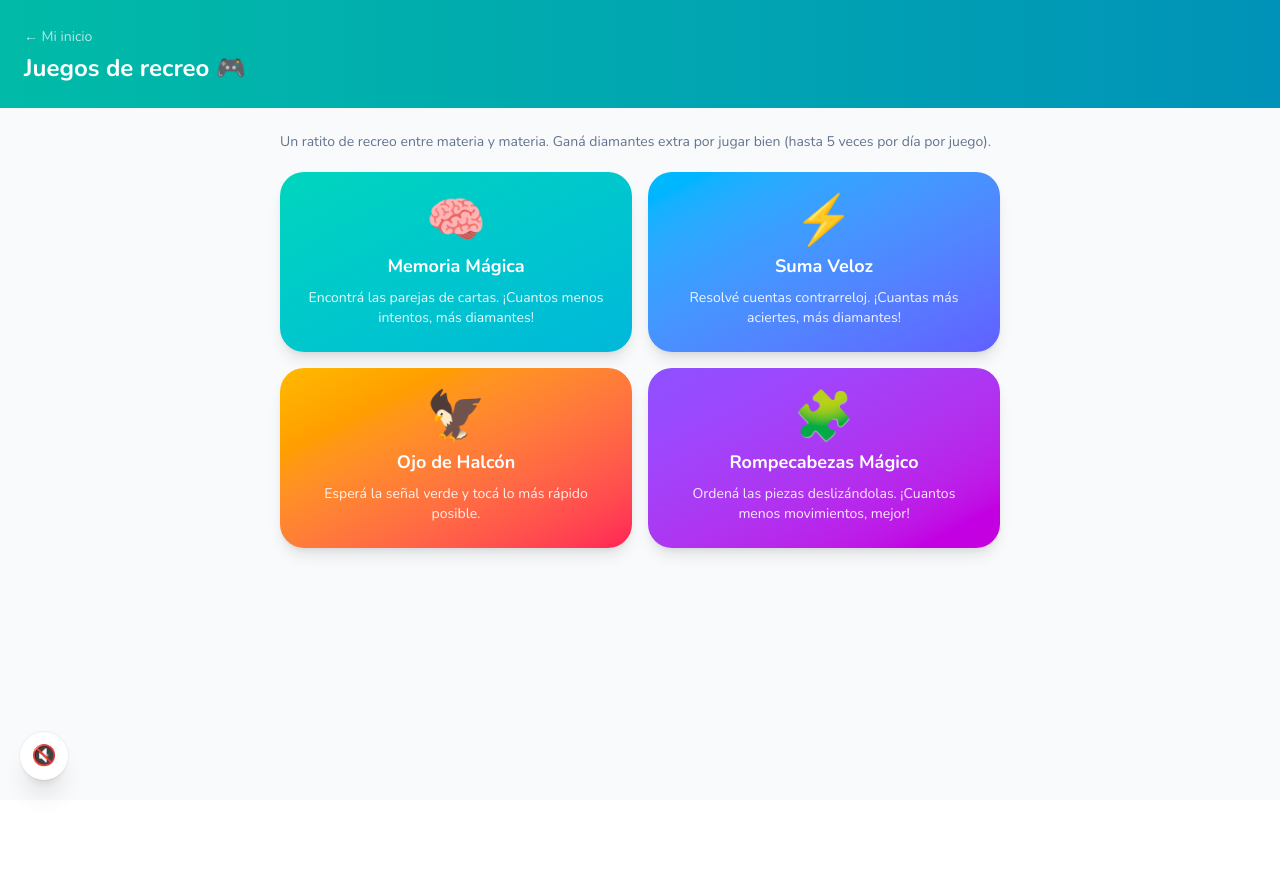
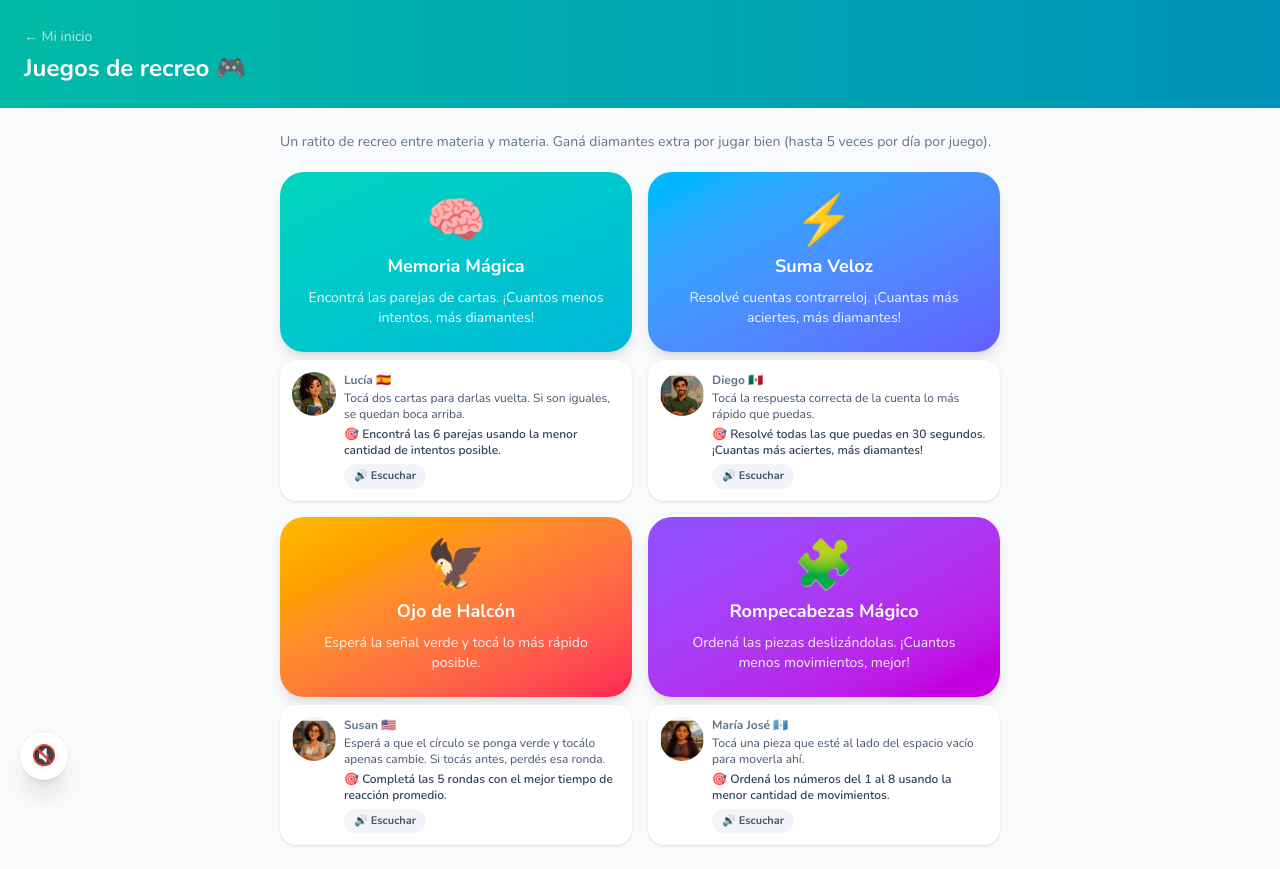
Before and after one commit to cantera-gt/academia-magica, a Next.js app: page /alumno/juegos in a window 1280 px wide. Before the commit the page ends 800 px from the top, so only its background shows below. Built offline with nearby package versions, Linux system fonts and the light colour scheme.

Commit message:
Profesor guia con instrucciones y objetivo en cada minijuego

```diff
--- a/src/app/alumno/juegos/page.tsx
+++ b/src/app/alumno/juegos/page.tsx
@@ -1,56 +1,107 @@
 "use client";
 
+import { useState } from "react";
 import Link from "next/link";
 import { motion } from "framer-motion";
 import { staggerContainer, staggerItem, SPRING_PLAYFUL } from "@/lib/motion";
+import { speakText, stopSpeaking } from "@/lib/speech";
 
 const GAMES = [
   {
     slug: "memoria",
-    name: "Memoria Mágica",
-    icon: "🧠",
-    description: "Encontrá las parejas de cartas. ¡Cuantos menos intentos, más diamantes!",
+    name: "Memoria M\u00e1gica",
+    icon: "\ud83e\udde0",
+    description: "Encontr\u00e1 las parejas de cartas. \u00a1Cuantos menos intentos, m\u00e1s diamantes!",
     color: "from-teal-400 to-cyan-500",
+    teacher: {
+      name: "Luc\u00eda",
+      flag: "\ud83c\uddea\ud83c\uddf8",
+      img: "/profesores/lucia.webp",
+      voice: "es-ES-ElviraNeural",
+      howTo:
+        "Toc\u00e1 dos cartas para darlas vuelta. Si son iguales, se quedan boca arriba.",
+      goal: "Encontr\u00e1 las 6 parejas usando la menor cantidad de intentos posible.",
+    },
   },
   {
     slug: "suma-veloz",
     name: "Suma Veloz",
-    icon: "⚡",
-    description: "Resolvé cuentas contrarreloj. ¡Cuantas más aciertes, más diamantes!",
+    icon: "\u26a1",
+    description: "Resolv\u00e9 cuentas contrarreloj. \u00a1Cuantas m\u00e1s aciertes, m\u00e1s diamantes!",
     color: "from-sky-400 to-indigo-500",
+    teacher: {
+      name: "Diego",
+      flag: "\ud83c\uddf2\ud83c\uddfd",
+      img: "/profesores/diego.webp",
+      voice: "es-MX-JorgeNeural",
+      howTo: "Toc\u00e1 la respuesta correcta de la cuenta lo m\u00e1s r\u00e1pido que puedas.",
+      goal: "Resolv\u00e9 todas las que puedas en 30 segundos. \u00a1Cuantas m\u00e1s aciertes, m\u00e1s diamantes!",
+    },
   },
   {
     slug: "reflejos",
-    name: "Ojo de Halcón",
-    icon: "🦅",
-    description: "Esperá la señal verde y tocá lo más rápido posible.",
+    name: "Ojo de Halc\u00f3n",
+    icon: "\ud83e\udd85",
+    description: "Esper\u00e1 la se\u00f1al verde y toc\u00e1 lo m\u00e1s r\u00e1pido posible.",
     color: "from-amber-400 to-rose-500",
+    teacher: {
+      name: "Susan",
+      flag: "\ud83c\uddfa\ud83c\uddf8",
+      img: "/profesores/susan.webp",
+      voice: "es-US-PalomaNeural",
+      howTo:
+        "Esper\u00e1 a que el c\u00edrculo se ponga verde y toc\u00e1lo apenas cambie. Si toc\u00e1s antes, perd\u00e9s esa ronda.",
+      goal: "Complet\u00e1 las 5 rondas con el mejor tiempo de reacci\u00f3n promedio.",
+    },
   },
   {
     slug: "puzzle",
-    name: "Rompecabezas Mágico",
-    icon: "🧩",
-    description: "Ordená las piezas deslizándolas. ¡Cuantos menos movimientos, mejor!",
+    name: "Rompecabezas M\u00e1gico",
+    icon: "\ud83e\udde9",
+    description: "Orden\u00e1 las piezas desliz\u00e1ndolas. \u00a1Cuantos menos movimientos, mejor!",
     color: "from-violet-500 to-fuchsia-600",
+    teacher: {
+      name: "Mar\u00eda Jos\u00e9",
+      flag: "\ud83c\uddec\ud83c\uddf9",
+      img: "/profesores/maria-jose.webp",
+      voice: "es-GT-MartaNeural",
+      howTo: "Toc\u00e1 una pieza que est\u00e9 al lado del espacio vac\u00edo para moverla ah\u00ed.",
+      goal: "Orden\u00e1 los n\u00fameros del 1 al 8 usando la menor cantidad de movimientos.",
+    },
   },
 ];
 
 export default function JuegosPage() {
+  const [speakingSlug, setSpeakingSlug] = useState<string | null>(null);
+
+  function handleSpeak(slug: string, text: string, voice: string) {
+    if (speakingSlug === slug) {
+      stopSpeaking();
+      setSpeakingSlug(null);
+      return;
+    }
+    speakText(
+      text,
+      voice,
+      () => setSpeakingSlug(slug),
+      () => setSpeakingSlug((s) => (s === slug ? null : s))
+    );
+  }
+
   return (
     <main className="min-h-screen bg-slate-50">
       <header className="flex items-center justify-between bg-gradient-to-r from-teal-500 to-cyan-600 px-6 py-6 text-white">
         <div>
           <Link href="/alumno/inicio" className="text-sm text-white/70 hover:text-white">
-            ← Mi inicio
+            {"\u2190 Mi inicio"}
           </Link>
-          <h1 className="mt-1 text-2xl font-bold">Juegos de recreo 🎮</h1>
+          <h1 className="mt-1 text-2xl font-bold">{"Juegos de recreo \ud83c\udfae"}</h1>
         </div>
       </header>
 
       <div className="mx-auto max-w-3xl p-6">
         <p className="mb-5 text-sm text-slate-500">
-          Un ratito de recreo entre materia y materia. Ganá diamantes extra por jugar bien
-          (hasta 5 veces por día por juego).
+          {"Un ratito de recreo entre materia y materia. Gan\u00e1 diamantes extra por jugar bien (hasta 5 veces por d\u00eda por juego)."}
         </p>
         <motion.div
           initial="initial"
@@ -59,7 +110,7 @@ export default function JuegosPage() {
           className="grid grid-cols-1 gap-4 sm:grid-cols-2"
         >
           {GAMES.map((g) => (
-            <motion.div key={g.slug} variants={staggerItem}>
+            <motion.div key={g.slug} variants={staggerItem} className="flex flex-col gap-2">
               <Link href={`/alumno/juegos/${g.slug}`}>
                 <motion.div
                   whileHover={{ scale: 1.03, y: -3 }}
@@ -72,6 +123,32 @@ export default function JuegosPage() {
                   <span className="text-sm text-white/90">{g.description}</span>
                 </motion.div>
               </Link>
+
+              <div className="flex items-start gap-2 rounded-2xl bg-white p-3 shadow-sm">
+                {/* eslint-disable-next-line @next/next/no-img-element */}
+                <img
+                  src={g.teacher.img}
+                  alt={g.teacher.name}
+                  className="h-11 w-11 shrink-0 rounded-full object-cover object-top"
+                />
+                <div className="min-w-0 flex-1">
+                  <p className="text-xs font-bold text-slate-500">
+                    {g.teacher.name} {g.teacher.flag}
+                  </p>
+                  <p className="mt-0.5 text-xs text-slate-600">{g.teacher.howTo}</p>
+                  <p className="mt-1 text-xs font-semibold text-slate-700">
+                    {"\ud83c\udfaf "}{g.teacher.goal}
+                  </p>
+                  <button
+                    onClick={() =>
+                      handleSpeak(g.slug, `${g.teacher.howTo} ${g.teacher.goal}`, g.teacher.voice)
+                    }
+                    className="mt-1.5 rounded-full bg-slate-100 px-2.5 py-1 text-[11px] font-bold text-slate-600 hover:bg-slate-200"
+                  >
+                    {speakingSlug === g.slug ? "\ud83d\udd0a Hablando..." : "\ud83d\udd0a Escuchar"}
+                  </button>
+                </div>
+              </div>
             </motion.div>
           ))}
         </motion.div>
```
